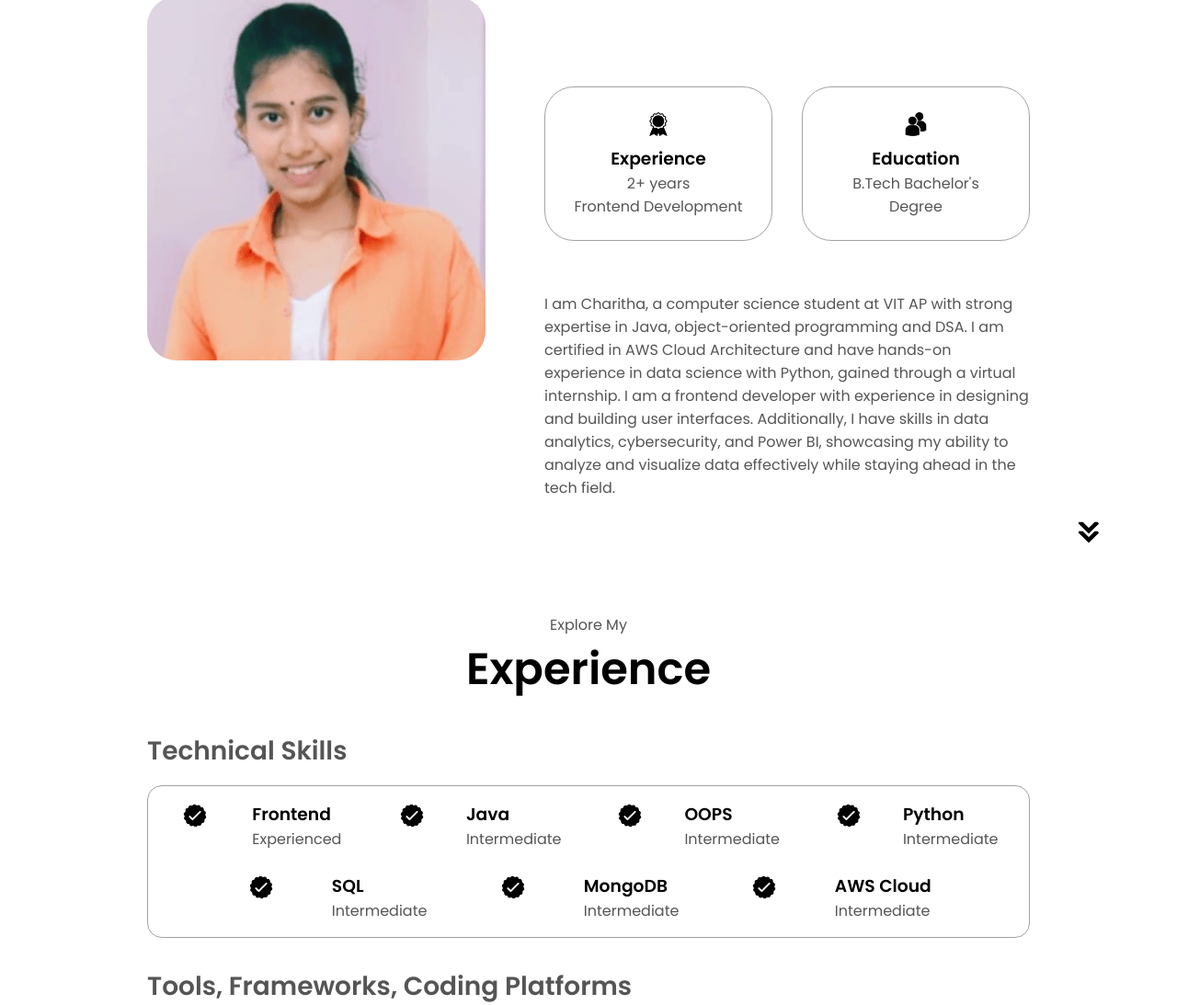
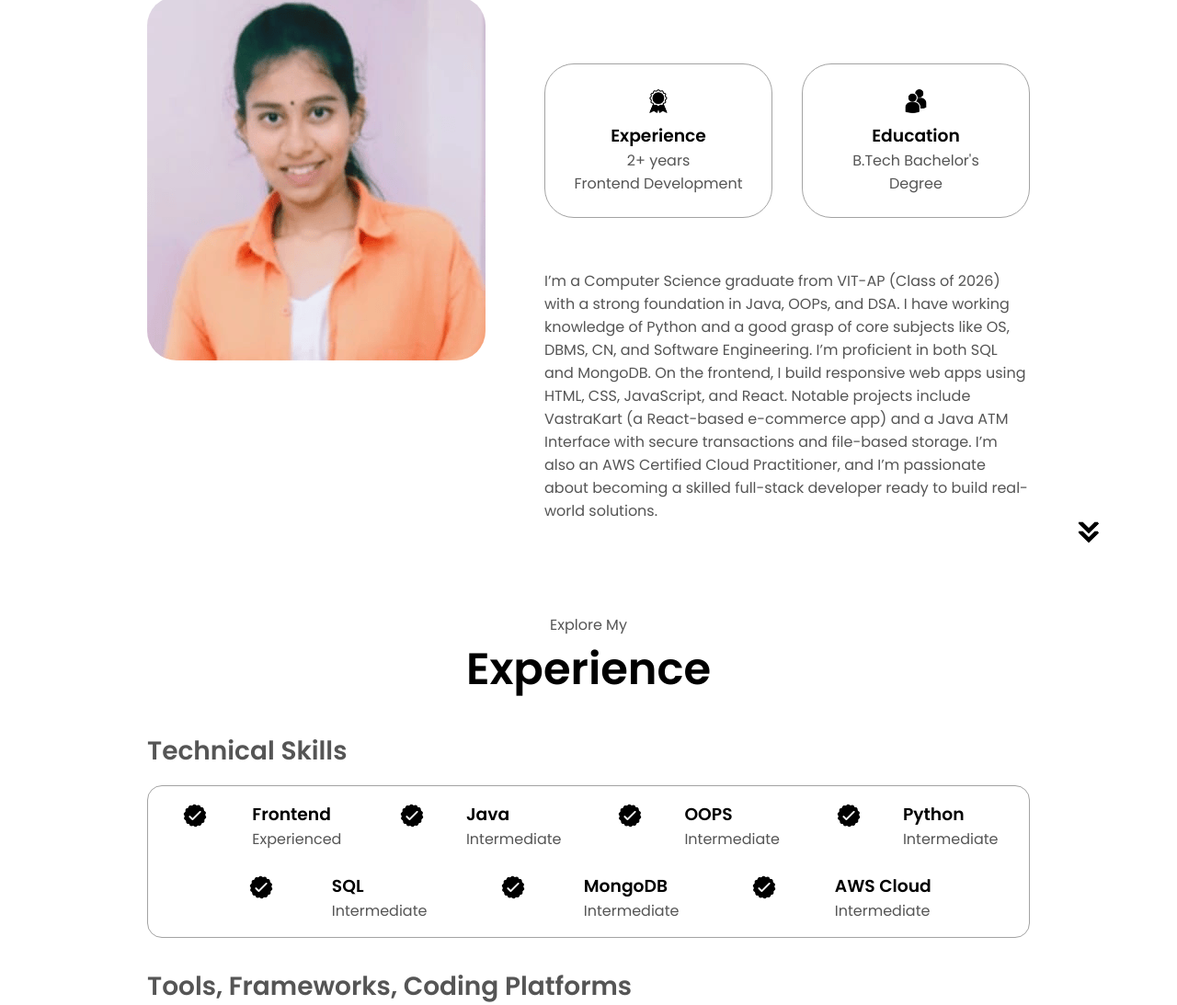
Before and after one commit to Lakshmicharitha/HTML-CSS-JAVASCRIPT--RESPONSIVE-PORTFOLIO-WEBSITE, a plain HTML site: page index.html in a window 1280 px wide. Shown: the part 1029-2122 px from the top of the page at 92% size. Drawn offline with Linux system fonts and the light colour scheme.

Commit message:
Update index.html

```diff
--- a/index.html
+++ b/index.html
@@ -82,7 +82,11 @@
         </div>
         <div class="text-container">
           <p>
-            I am Charitha, a computer science student at VIT AP with strong expertise in Java, object-oriented programming and DSA. I am certified in AWS Cloud Architecture and have hands-on experience in data science with Python, gained through a virtual internship. I am a frontend developer with experience in designing and building user interfaces. Additionally, I have skills in data analytics, cybersecurity, and Power BI, showcasing my ability to analyze and visualize data effectively while staying ahead in the tech field.
+            I’m a Computer Science graduate from VIT-AP (Class of 2026) with a strong foundation in Java, OOPs, and DSA. I have working knowledge of Python and a good grasp of core subjects like OS, DBMS, CN, and Software Engineering. I’m proficient in both SQL and MongoDB.
+
+On the frontend, I build responsive web apps using HTML, CSS, JavaScript, and React. Notable projects include VastraKart (a React-based e-commerce app) and a Java ATM Interface with secure transactions and file-based storage.
+
+I’m also an AWS Certified Cloud Practitioner, and I’m passionate about becoming a skilled full-stack developer ready to build real-world solutions.
           </p>
         </div>
       </div>
```
